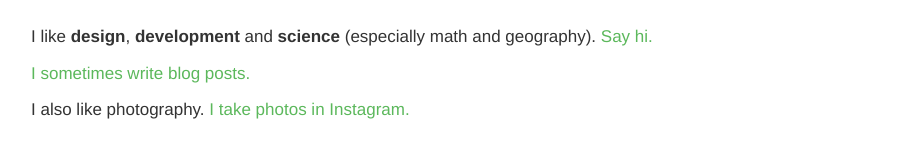
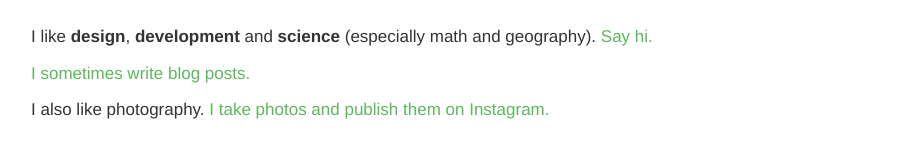
Before and after one commit to zlatanvasovic/zlatanvasovic.github.io, a Jekyll site: the page built from index.html, in a window 1280 px wide. Shown: the part 506-664 px from the top of the page, without its empty margins (97-997 px from the left). Built offline with Jekyll 4.4.1, drawn with Linux system fonts in a browser that asks for light colours.

Commit message:
Improve photography part

```diff
--- a/index.html
+++ b/index.html
@@ -6,4 +6,4 @@ lead: Hi. I'm Zlatan Vasović, young designer and developer. I love the Milky wa
 
 <p>I like <b>design</b>, <b>development</b> and <b>science</b> (especially math and geography). <a href="https://twitter.com/{{ site.twitter }}">Say hi.</a></p>
 <p><a href="{{ site.blog }}">I sometimes write blog posts.</a></p>
-<p>I also like photography. <a href="http://instagram.com/{{ site.instagram }}">I take photos in Instagram.</a></p>
+<p>I also like photography. <a href="http://instagram.com/{{ site.instagram }}">I take photos and publish them on Instagram.</a></p>
```
